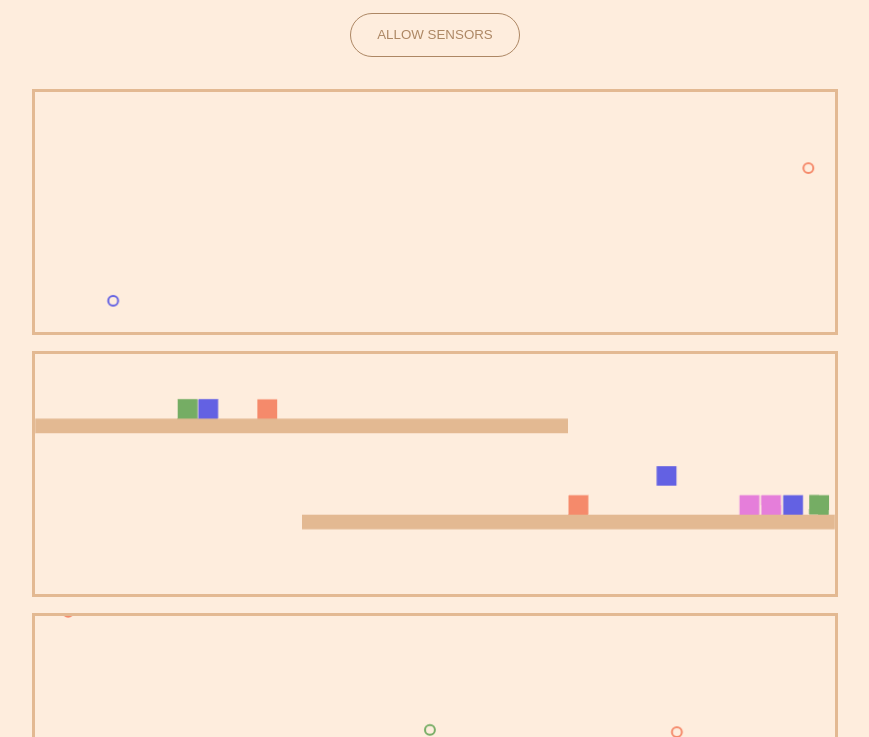
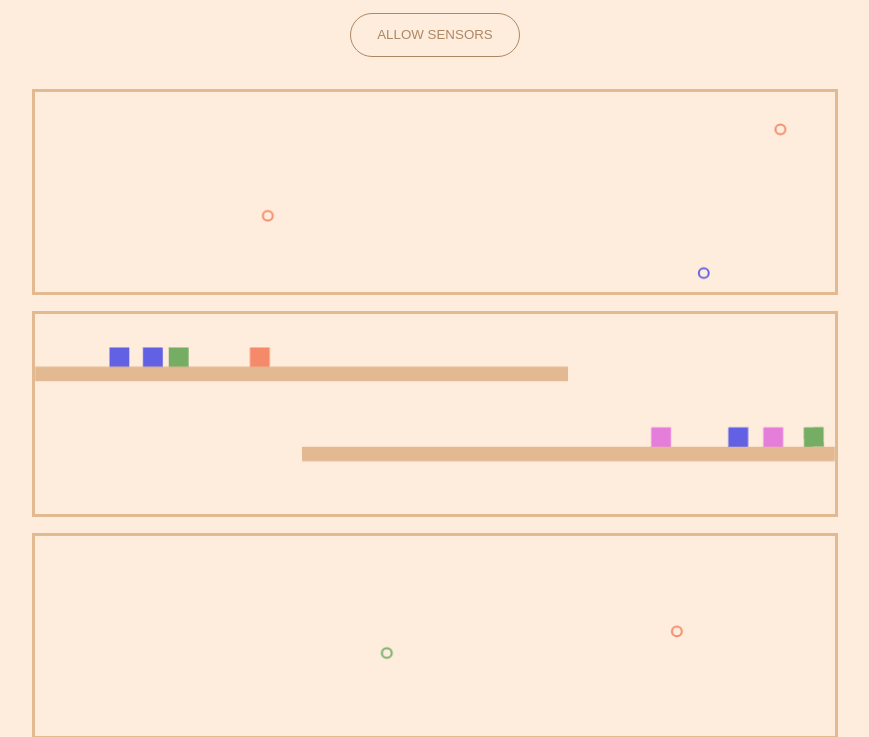
Before and after one commit to enas-elm/Creadev, a website built with Vite: page src/index.html in a window 1280 px wide. Shown: the part 63-800 px from the top of the page, without its empty margins (205-1074 px from the left). Built offline with nearby package versions, Linux system fonts and the light colour scheme.

Commit message:
change style

```diff
--- a/src/index.html
+++ b/src/index.html
@@ -74,7 +74,7 @@
     .scene {
         border: solid #e3b992;
         width: 100%;
-        height: 30vh;
+        height: 25vh;
     }
 </style>
 
```
